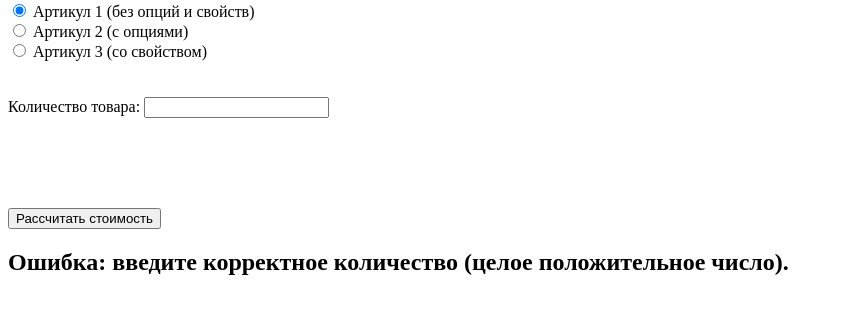
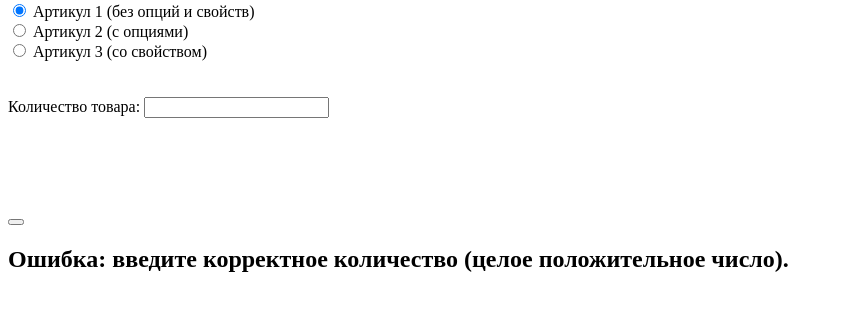
Before and after one commit to AtoyanArtem/6, a plain HTML site: page index.html in a window 1280 px wide. Shown: the part 79-392 px from the top of the page, without its empty margins (0-843 px from the left). Drawn offline with Linux system fonts and the light colour scheme.

Commit message:
Update index.html

```diff
--- a/index.html
+++ b/index.html
@@ -43,7 +43,7 @@
          Доставка
         </label><br>
          </div>
-        <button type="submit">Рассчитать стоимость</button>
+        <button type="submit"></button>
     </form>
 
     <h2 id="result"></h2>
```
